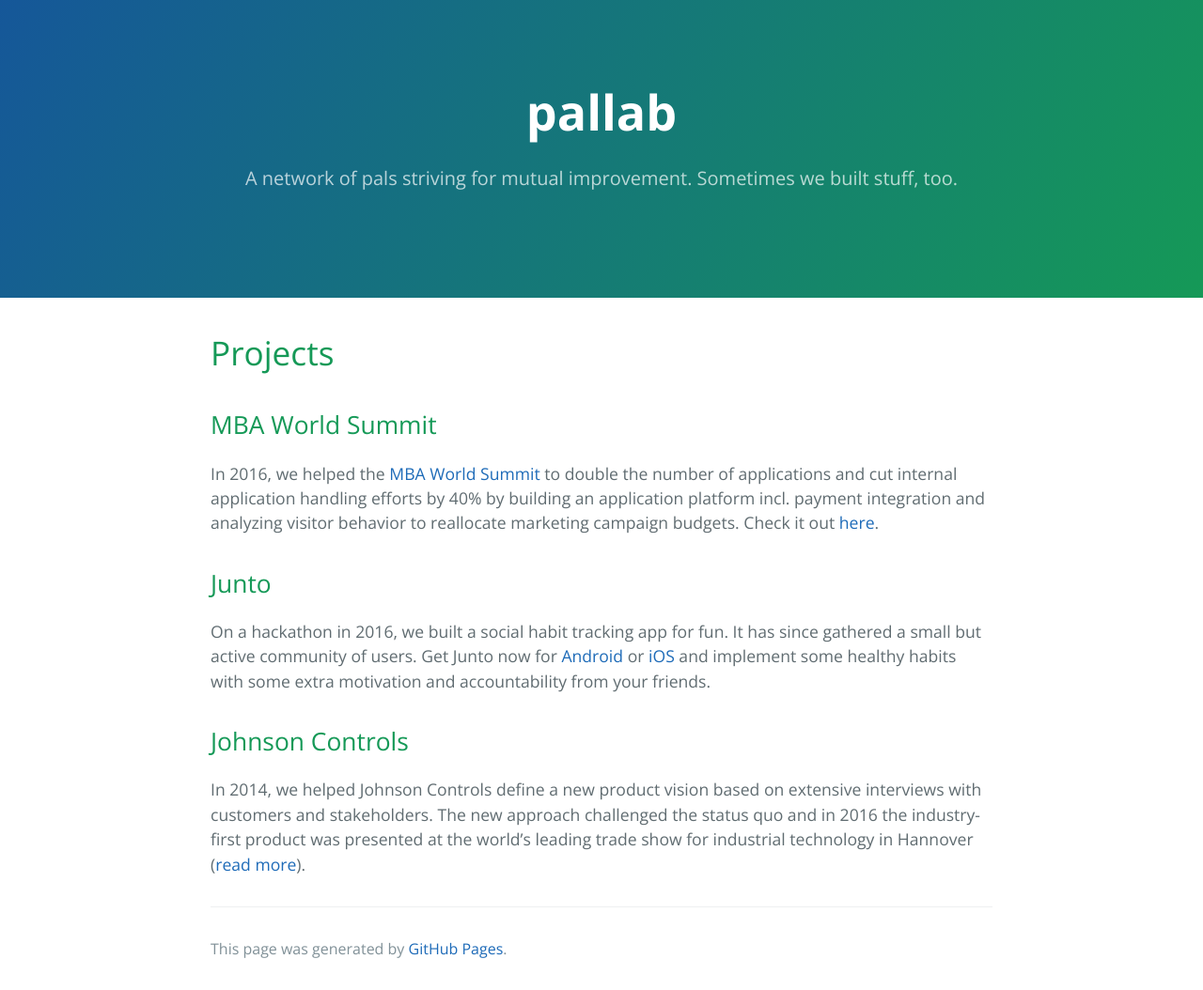
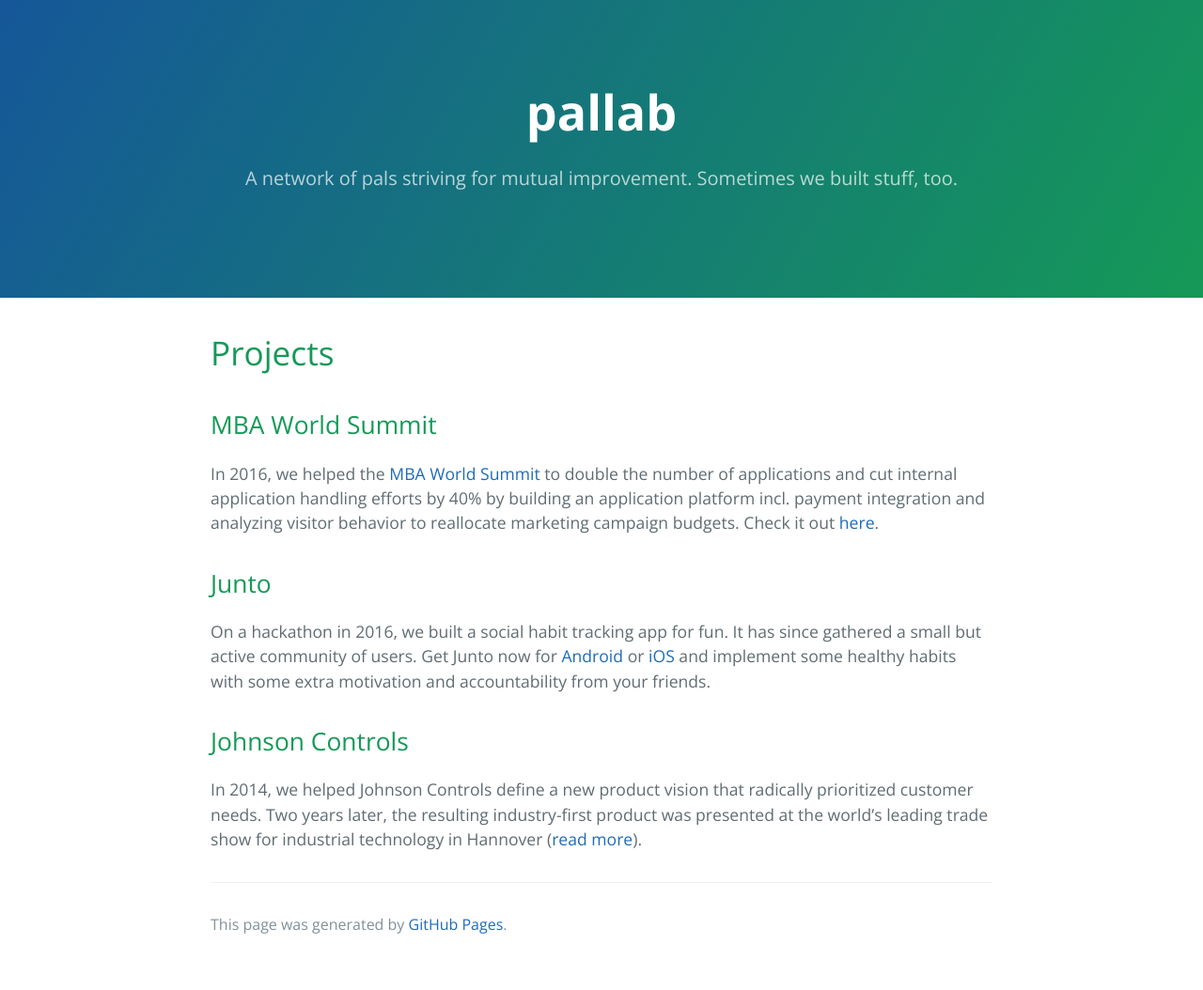
Before and after one commit to pal-lab/pal-lab.github.io, a Jekyll site: the page built from index.md, in a window 1280 px wide. Shown: the whole page at 94% size. Built offline with Jekyll 4.4.1, drawn with Linux system fonts in a browser that asks for light colours; our own code applies the rules of GitHub Pages for plain Markdown files; after the commit the page ends 1028 px from its top, so only the background shows below that.

Commit message:
editorial

```diff
--- a/index.md
+++ b/index.md
@@ -17,4 +17,4 @@ On a hackathon in 2016, we built a social habit tracking app for fun. It has sin
 
 ## [](#header-2)Johnson Controls
 
-In 2014, we helped Johnson Controls define a new product vision based on extensive interviews with customers and stakeholders. The new approach challenged the status quo and in 2016 the industry-first product was presented at the world's leading trade show for industrial technology in Hannover ([read more](http://www.johnsoncontrols.com/de_de/-/media/jci/be/germany/chillers/files/be_ykwkk_brochure_de.pdf?la=de)).
+In 2014, we helped Johnson Controls define a new product vision that radically prioritized customer needs. Two years later, the resulting industry-first product was presented at the world's leading trade show for industrial technology in Hannover ([read more](http://www.johnsoncontrols.com/de_de/-/media/jci/be/germany/chillers/files/be_ykwkk_brochure_de.pdf?la=de)).
```
